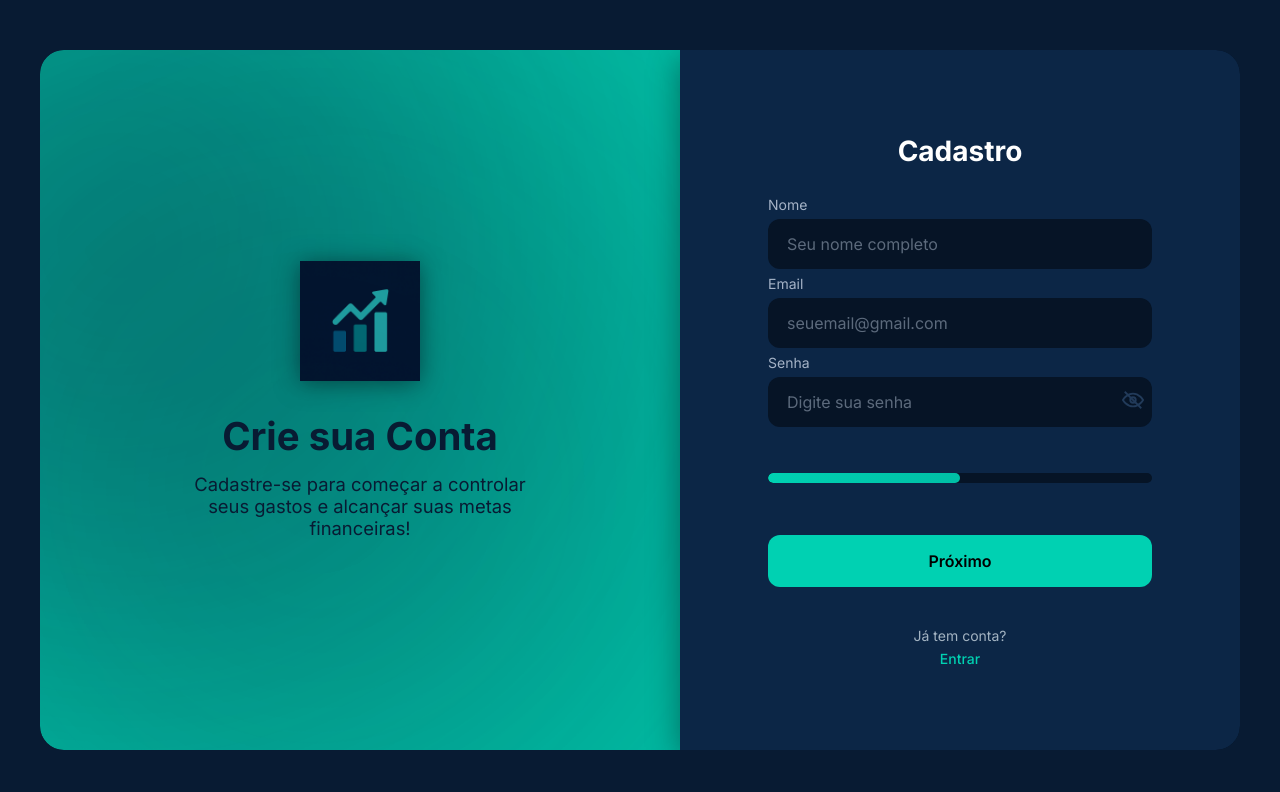
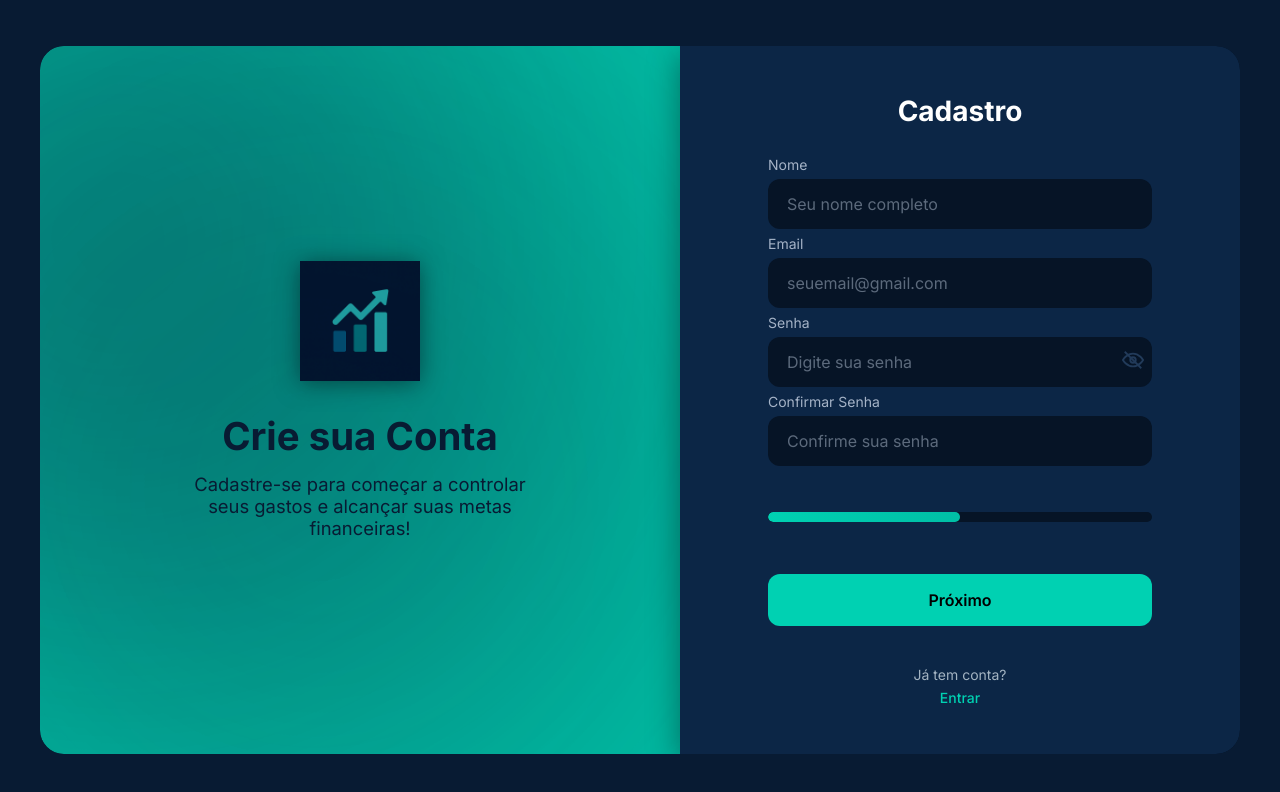
Before and after one commit to MiguellArcanjo/MyMoney, a Next.js app in the folder mymoney/: page /registro in a window 1280 px wide. Shown: the top 792 px of the page. Built offline with nearby package versions, Linux system fonts and the light colour scheme.

Commit message:
Fix: Ajuste na mudança de tema

```diff
--- a/mymoney/src/app/globals.css
+++ b/mymoney/src/app/globals.css
@@ -7,15 +7,6 @@
   --text-secondary: #5C6A7C;
   --primary: #00D1B2;
   --border: #e0e6ed;
-}
-
-:root {
-  --bg: #081B33;
-  --bg-card: #0E2A4C;
-  --primary: #00D1B2;
-  --border: #223B5A;
-  --text: #FFFFFF;
-  --text-secondary: #A5B3C7;
 }
 
 
--- a/mymoney/src/app/registro/page.tsx
+++ b/mymoney/src/app/registro/page.tsx
@@ -20,6 +20,7 @@ export default function Register() {
   const router = useRouter();
   const [isMobile, setIsMobile] = useState(false);
   const [reenviando, setReenviando] = useState(false);
+  const [confirmarSenha, setConfirmarSenha] = useState("");
 
   useEffect(() => {
     function handleResize() {
@@ -75,6 +76,10 @@ export default function Register() {
     if (step === 1) {
       if (!nome || !email || !senha) {
         setErro("Preencha todos os campos obrigatórios.");
+        return;
+      }
+      if (senha !== confirmarSenha) {
+        setErro("As senhas não coincidem.");
         return;
       }
 
@@ -223,6 +228,36 @@ export default function Register() {
                       </span>
                     </div>
                   </div>
+                  <div className={styles.senhaFullWidth}>
+                    <label>Confirmar Senha</label>
+                    <div style={{ position: "relative" }}>
+                      <input
+                        type={senhaVisivel ? "text" : "password"}
+                        placeholder="Confirme sua senha"
+                        value={confirmarSenha}
+                        onChange={e => setConfirmarSenha(e.target.value)}
+                        required
+                        style={{
+                          paddingRight: 36,
+                          borderColor: confirmarSenha && senha !== confirmarSenha ? "#ff4444" : undefined
+                        }}
+                      />
+                      {confirmarSenha && (
+                        <span
+                          style={{
+                            position: "absolute",
+                            right: 8,
+                            top: "50%",
+                            transform: "translateY(-50%)",
+                            fontSize: 18,
+                            color: senha === confirmarSenha ? "#00D1B2" : "#ff4444"
+                          }}
+                        >
+                          {senha === confirmarSenha ? "✓" : "✕"}
+                        </span>
+                      )}
+                    </div>
+                  </div>
                 </>
               )}
 
```
